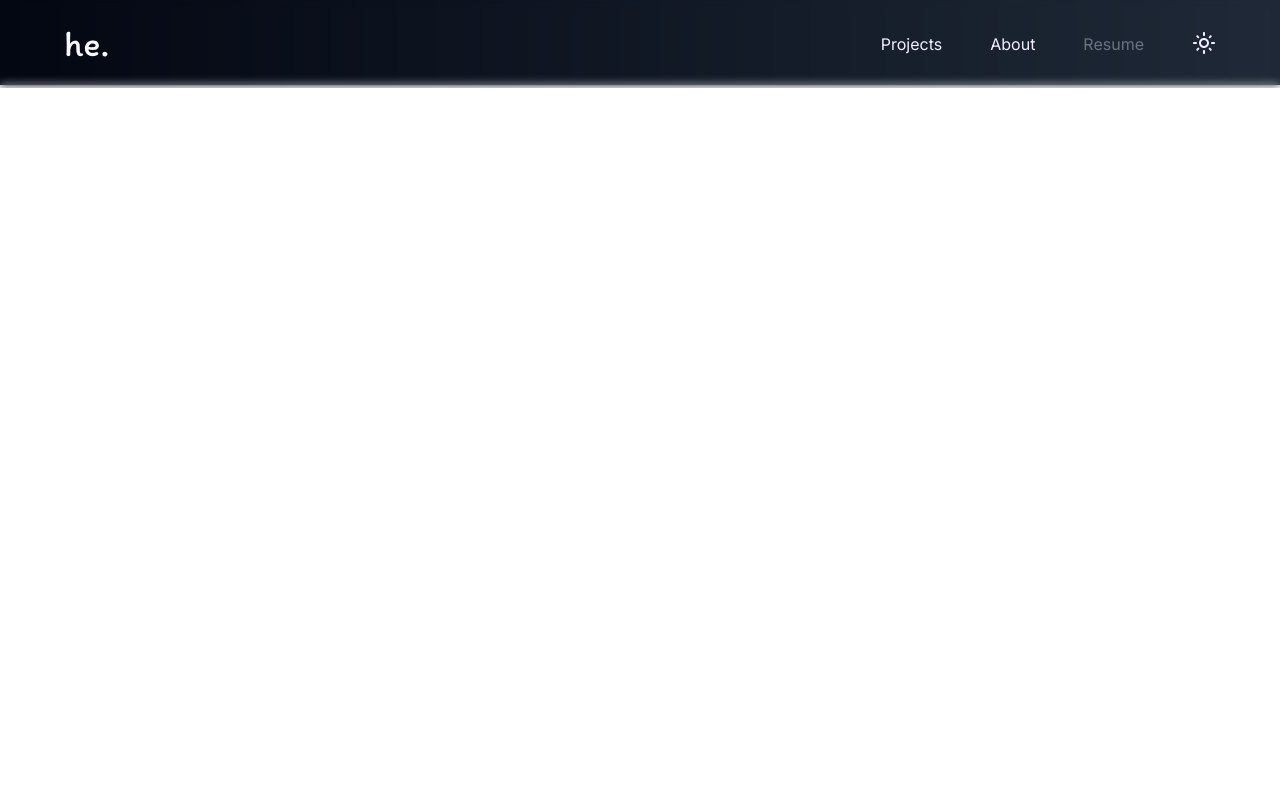
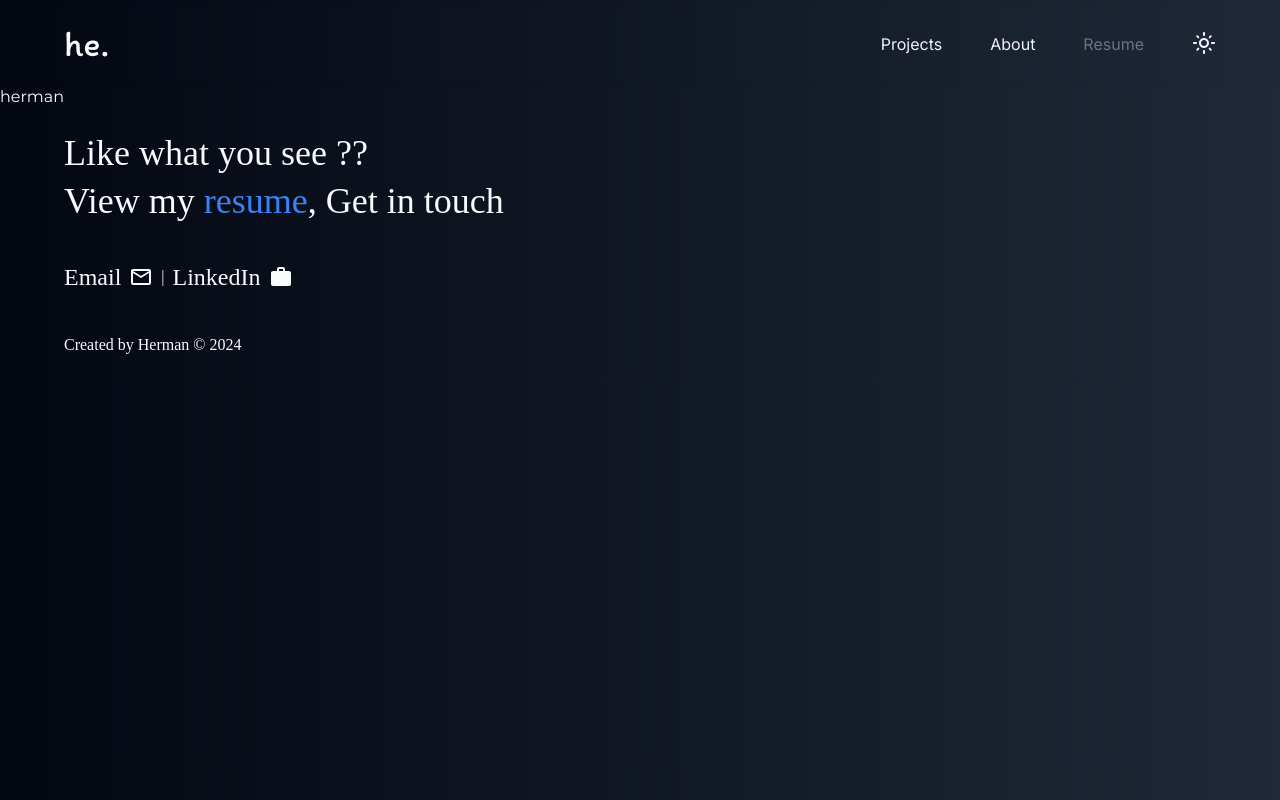
Before and after one commit to hrmneffdii/portfolio-website, a Next.js app: page /resume in a window 1280 px wide. Shown: the top 800 px of the page. Built offline with nearby package versions, Linux system fonts and the light colour scheme.

Commit message:
bismillah

```diff
--- a/package.json
+++ b/package.json
@@ -21,7 +21,6 @@
     "react": "^18",
     "react-dom": "^18",
     "react-icons": "^5.0.1",
-    "react-pdf": "^7.7.1",
     "tailwind-merge": "^2.2.2",
     "tailwindcss-animate": "^1.0.7",
     "tailwindcss-animated": "^1.0.1"
--- a/src/app/resume/page.tsx
+++ b/src/app/resume/page.tsx
@@ -1,7 +1,3 @@
 export default function Resume() {
-  return (
-    <iframe src="./cv.pdf" width="100%" height="1000px">
-      herman
-    </iframe>
-  );
+  return <div>herman</div>;
 }
```
Also changed, not shown: 1 other file (tests, documents, lock files or other folders).
